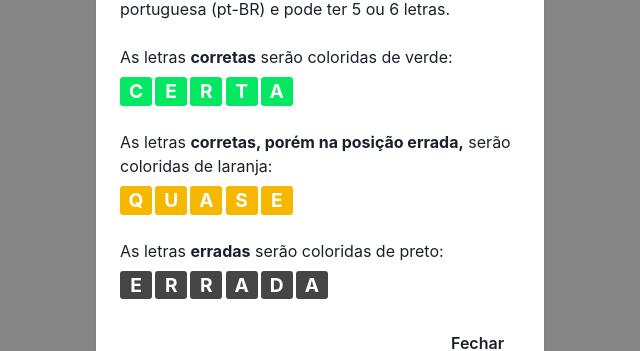
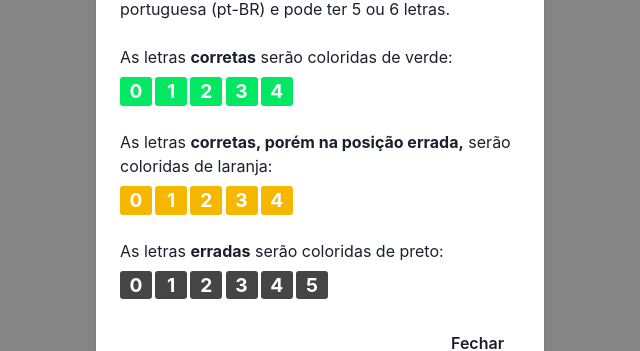
Before and after one commit to ArturMiguel/apalavra, a Next.js app: page / in a window 1280 px wide. Both pictures are taken after a click on the icon 404 px from the left and 30 px from the top of the page. Shown: the part 181-532 px from the top of the page, without its empty margins (320-960 px from the left). Built offline with nearby package versions, Linux system fonts and the light colour scheme.

Commit message:
fix: Adicionada key no map das palavras de exemplo nas instruções

```diff
--- a/src/components/HelpModal.tsx
+++ b/src/components/HelpModal.tsx
@@ -31,21 +31,21 @@ export default function HelpModal() {
             <div>
               <p style={{ marginBottom: "0.5rem" }}>As letras <b>corretas</b> serão coloridas de verde:</p>
               <HStack spacing="0.2rem">
-                {"CERTA".split("").map(l => <div className={gameStyle(FeedbackEnum.CORRECT)} style={{ fontSize: "1.2rem", width: "2rem" }}>{l}</div>)}
+                {"CERTA".split("").map((v, i) => <div key={i} className={gameStyle(FeedbackEnum.CORRECT)} style={{ fontSize: "1.2rem", width: "2rem" }}>{i}</div>)}
               </HStack>
             </div>
             <br />
             <div>
               <p style={{ marginBottom: "0.5rem" }}>As letras <b>corretas, porém na posição errada,</b> serão coloridas de laranja:</p>
               <HStack spacing="0.2rem">
-                {"QUASE".split("").map(l => <div className={gameStyle(FeedbackEnum.PARTIAL)} style={{ fontSize: "1.2rem", width: "2rem" }}>{l}</div>)}
+                {"QUASE".split("").map((v, i) => <div key={i} className={gameStyle(FeedbackEnum.PARTIAL)} style={{ fontSize: "1.2rem", width: "2rem" }}>{i}</div>)}
               </HStack>
             </div>
             <br />
             <div>
               <p style={{ marginBottom: "0.5rem" }}>As letras <b>erradas</b> serão coloridas de preto:</p>
               <HStack spacing="0.2rem">
-                {"ERRADA".split("").map(l => <div className={gameStyle(FeedbackEnum.WRONG)} style={{ fontSize: "1.2rem", width: "2rem" }}>{l}</div>)}
+                {"ERRADA".split("").map((v, i) => <div key={i} className={gameStyle(FeedbackEnum.WRONG)} style={{ fontSize: "1.2rem", width: "2rem" }}>{i}</div>)}
               </HStack>
             </div>
           </ModalBody>
```
